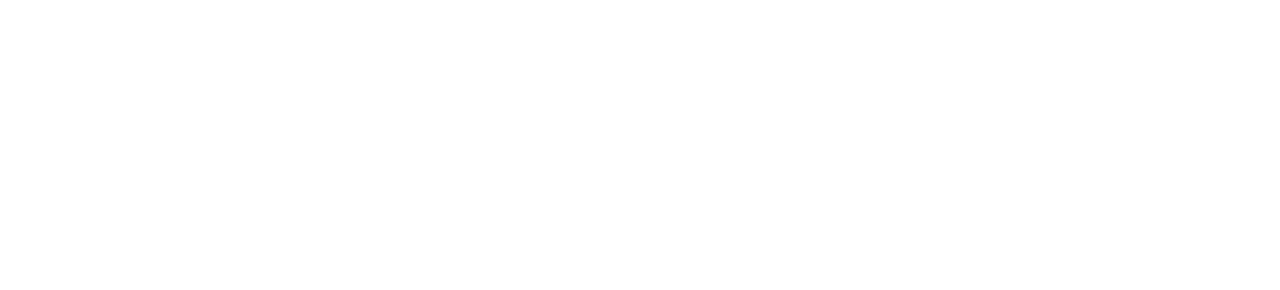
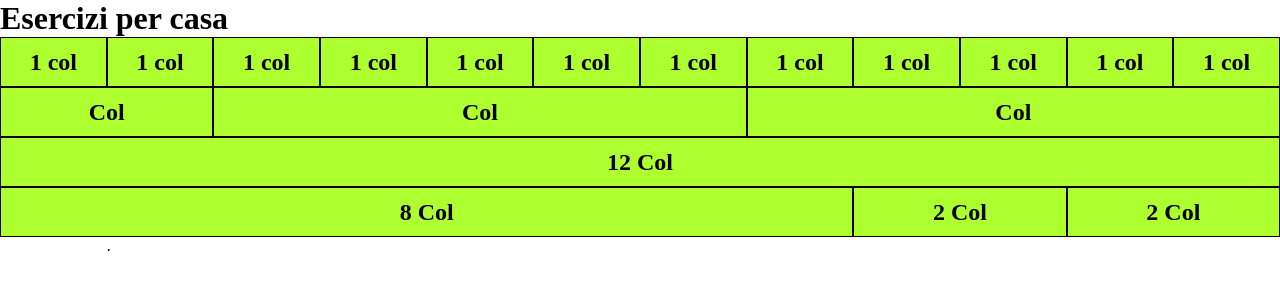
Before and after one commit to VincenzoMinardi/html-css-12bool, a plain HTML site: page index.html in a window 1280 px wide. Drawn offline with Linux system fonts and the light colour scheme.

Commit message:
add: four table

```diff
--- a/assets/12bool.css
+++ b/assets/12bool.css
@@ -13,6 +13,16 @@
 .row{
     display: flex;
     flex-wrap: wrap;
+}
+
+[class*="col"]{
+  flex: 0 0 auto;
+}
+
+.col{
+    flex-grow: 1;
+    flex-shrink: 0;
+    max-width: 100%;
 }
 
 .col-1{
@@ -61,3 +71,50 @@
 .col-12{
     flex-basis: calc((100% / 12) * 12);
 }
+
+.offset-1{
+    margin-left: calc((100% / 12) * 1);
+}
+
+.offset-2{
+    margin-left: calc((100% / 12) * 2);
+}
+.offset-3{
+    margin-left: calc((100% / 12) * 3);
+}
+
+.offset-4{
+    margin-left: calc((100% / 12) * 4);
+}
+
+.offset-5{
+    margin-left: calc((100% / 12) * 5);
+}
+
+.offset-6{
+    margin-left: calc((100% / 12) * 6);
+}
+
+.offset-7{
+    margin-left: calc((100% / 12) * 7);
+}
+
+.offset-8{
+    margin-left: calc((100% / 12) * 8);
+}
+
+.offset-9{
+    margin-left: calc((100% / 12) * 9);
+}
+
+.offset-10{
+    margin-left: calc((100% / 12) * 10);
+}
+
+.offset-11{
+    margin-left: calc((100% / 12) * 11);
+}
+
+.offset-12{
+    margin-left: calc((100% / 12) * 12);
+}
--- a/assets/style.css
+++ b/assets/style.css
@@ -0,0 +1,10 @@
+.content{
+    display: flex;
+    justify-content: center;
+    align-items: center;
+    background-color: greenyellow;
+    border: 1px solid black;
+
+    height: 50px;
+
+}
--- a/index.html
+++ b/index.html
@@ -9,6 +9,118 @@
     <link rel="stylesheet" href="assets/style.css">
 </head>
 <body>
+    <h1>Esercizi per casa</h1>
+    <div class="row">
+        <div class="col-1">
+            <div class="content">
+               <div>
+                    <h2>1 col</h2>
+               </div>
+            </div>
+        </div>
+        <div class="col-1">
+            <div class="content">
+                <h2>1 col</h2>
+            </div>
+        </div>
+        <div class="col-1">
+            <div class="content">
+                <h2>1 col</h2>
+            </div>
+        </div>
+        <div class="col-1">
+            <div class="content">
+                <h2>1 col</h2>
+            </div>
+        </div>
+        <div class="col-1">
+            <div class="content">
+                <h2>1 col</h2>
+            </div>
+        </div>
+        <div class="col-1">
+            <div class="content">
+            <h2> 1 col</h2>
+            </div>
+        </div>
+        <div class="col-1">
+            <div class="content">
+                <h2>1 col</h2>
+            </div>
+        </div>
+        <div class="col-1">
+            <div class="content">
+                <h2>1 col</h2>
+            </div>
+        </div>
+        <div class="col-1">
+            <div class="content">
+                <h2>1 col</h2>
+            </div>
+        </div>
+        <div class="col-1">
+            <div class="content">
+                <h2>1 col</h2>
+            </div>
+        </div>
+        <div class="col-1">
+            <div class="content">
+                <h2>1 col</h2>
+            </div>
+        </div>
+        <div class="col-1">
+            <div class="content">
+                <h2>1 col</h2>
+            </div>
+        </div>
+    </div>
+    <div class="row">
+        <div class="col-2">
+            <div class="content">
+                <h2>Col</h2>
+            </div>
+        </div>
+        <div class="col-2 col">
+            <div class="content">
+                <h2>Col</h2>
+            </div>
+        </div>
+        <div class="col-2 col">
+            <div class="content">
+                <h2>Col</h2>
+            </div>
+        </div>
+    </div>
 
+    <div class="row">
+        <div class="col-12">
+            <div class="content">
+                <h2>12 Col</h2>
+            </div>
+        </div>
+    </div>
+
+    <div class="row">
+        <div class="col-8">
+            <div class="content">
+                <h2>8 Col</h2>
+            </div>
+        </div>
+        <div class="col-2">
+            <div class="content">
+                <h2>2 Col</h2>
+            </div>
+        </div>
+        <div class="col-2">
+            <div class="content">
+                <h2> 2 Col</h2>
+            </div>
+        </div>
+    </div>
+
+    <div class="row">
+        <div class="col-1"></div>
+        .
+    </div>
 </body>
 </html>
```
